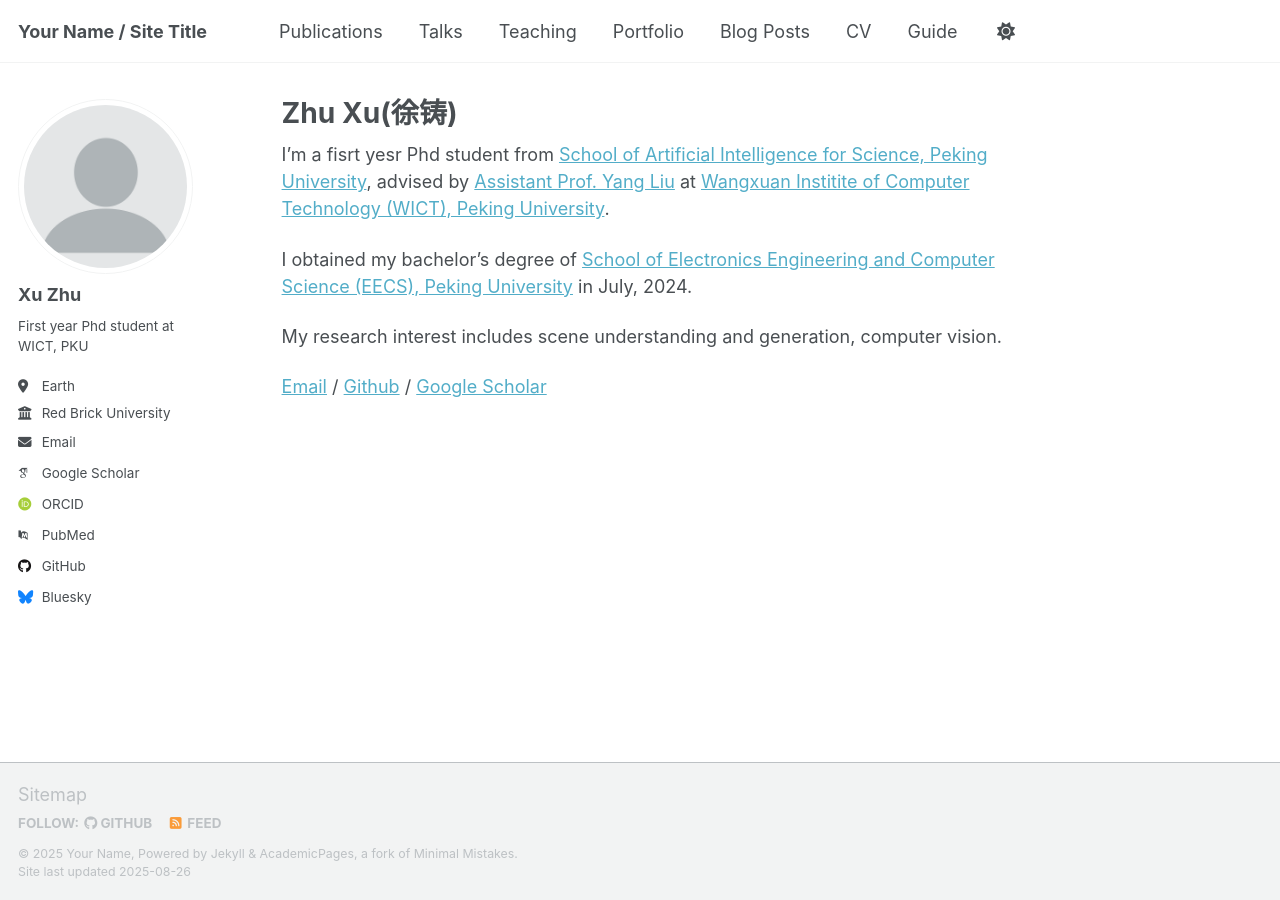
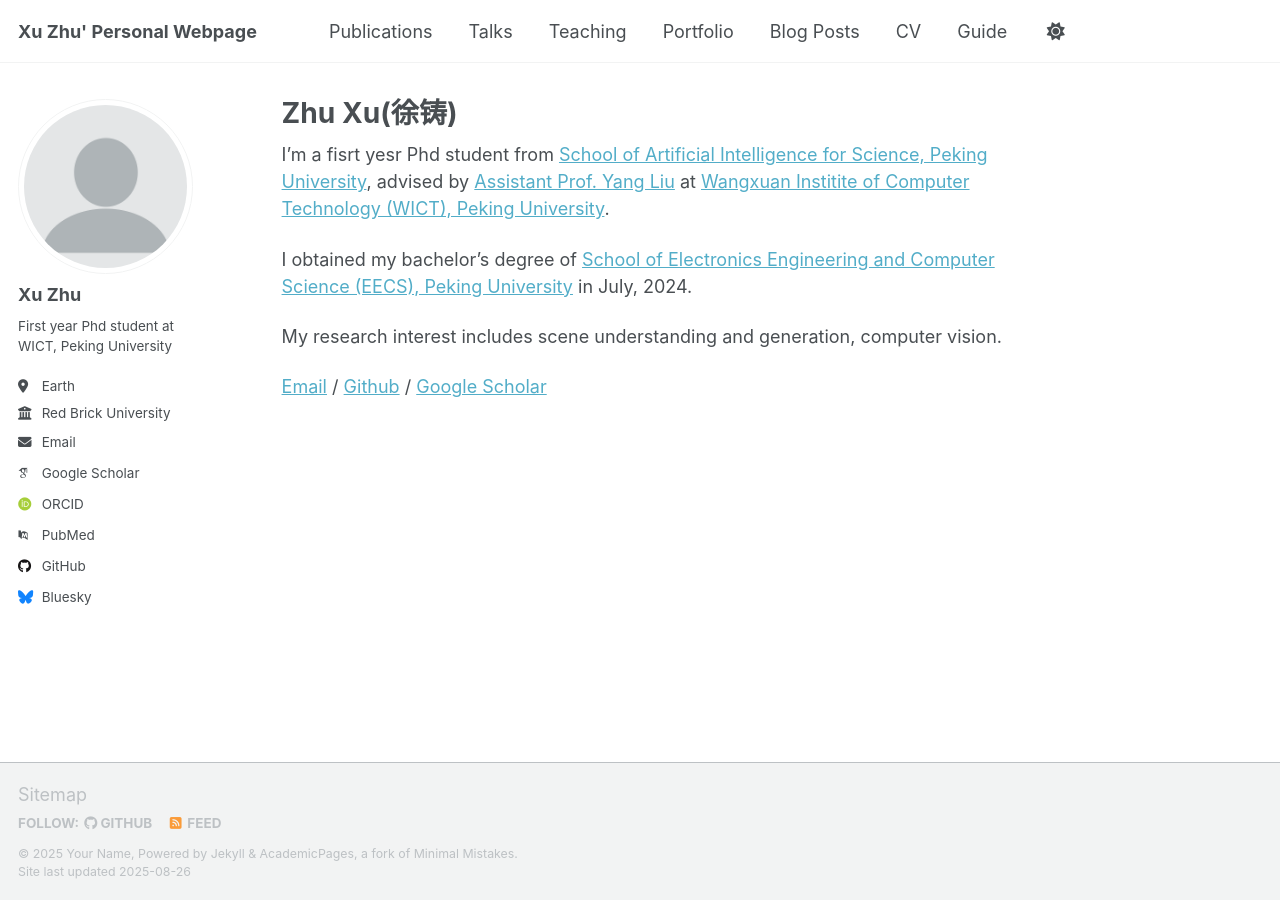
Before and after one commit to xuzhu1218/xuzhu1218.github.io, a Jekyll site: the page built from _pages/about.md, in a window 1280 px wide. Built offline with Jekyll 4.4.1, drawn with Linux system fonts in a browser that asks for light colours; some web fonts are replaced; a script that is not in the unit is left out.

Commit message:
Update _config.yml

```diff
--- a/_config.yml
+++ b/_config.yml
@@ -9,11 +9,11 @@
 # Basic Site Settings
 locale                   : "en-US"
 site_theme               : "default" # Currently available options are "default", "air"
-title                    : "Your Name / Site Title"
+title                    : "Xu Zhu' Personal Webpage"
 title_separator          : "-"
 name                     : &name "Your Name"
 description              : &description "personal description"
-url                      : https://academicpages.github.io # the base hostname & protocol for your site e.g. "https://[your GitHub username].github.io" or if you already have some other page hosted on Github then use "https://[your GitHub username].github.io/[Your Repo Name]"
+url                      : https://xuzhu1218.github.io # the base hostname & protocol for your site e.g. "https://[your GitHub username].github.io" or if you already have some other page hosted on Github then use "https://[your GitHub username].github.io/[Your Repo Name]"
 baseurl                  : "" # the subpath of your site, e.g. "/blog"
 repository               : "academicpages/academicpages.github.io"
 
@@ -25,7 +25,7 @@ author:
   avatar           : "profile.png"
   name             : "Xu Zhu"
   pronouns         : # example: "she/her"
-  bio              : "First year Phd student at WICT, PKU"
+  bio              : "First year Phd student at WICT, Peking University"
   location         : "Earth"
   employer         : "Red Brick University"
   uri              : # URL
```
